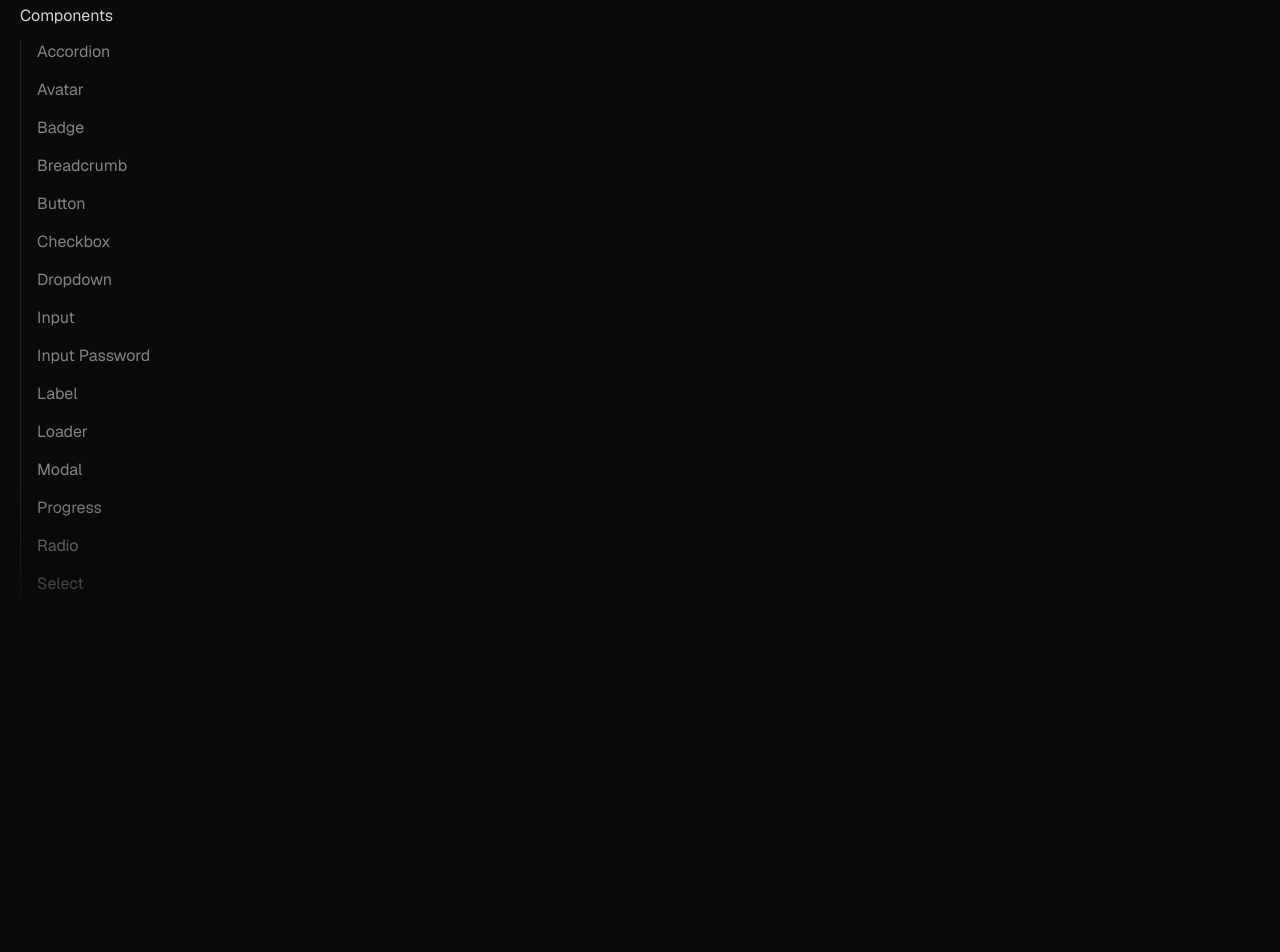
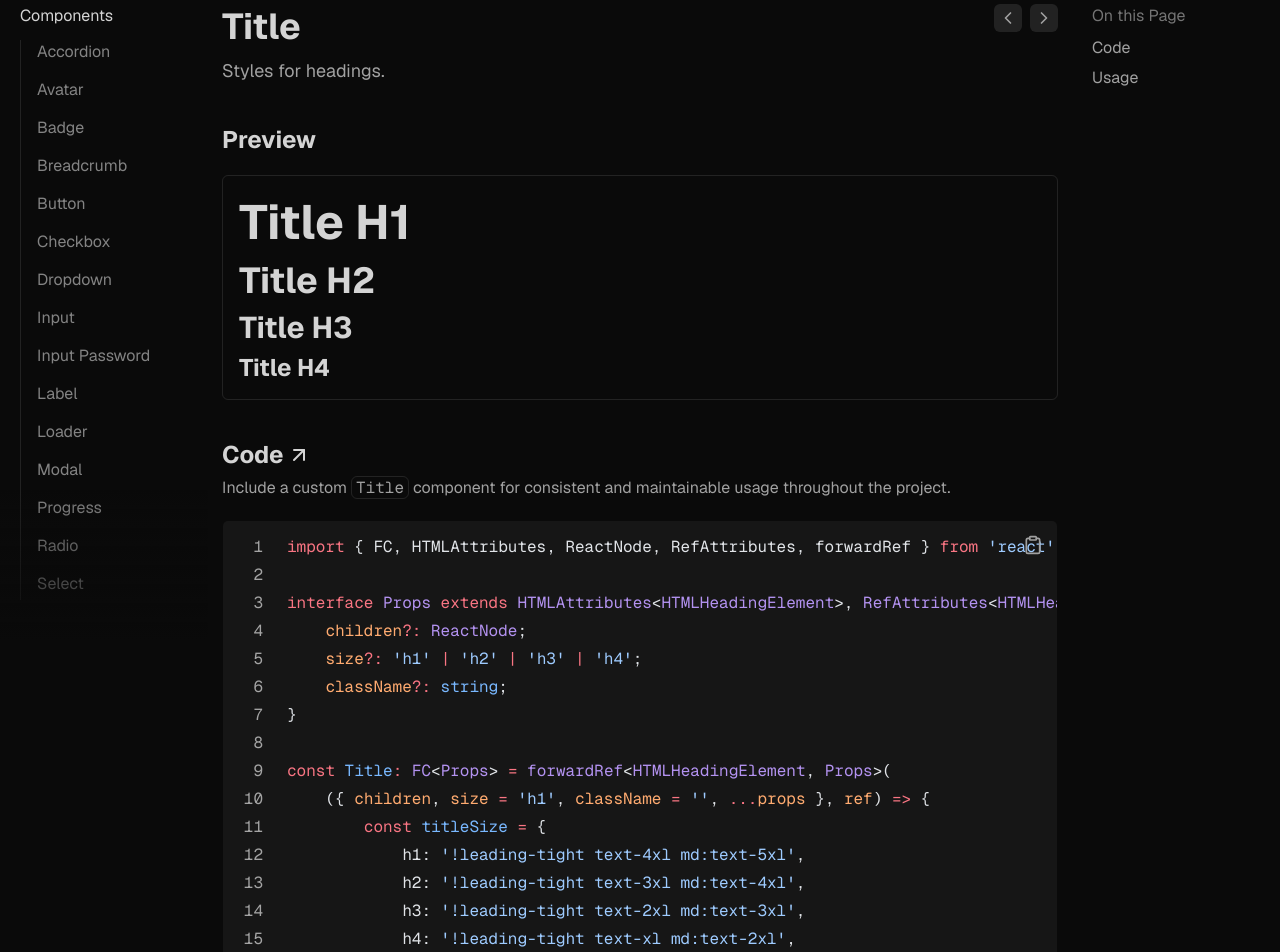
Before and after one commit to dimarogkov/next-template, a Next.js app: page /documentation/title in a window 1280 px wide. Shown: the part 160-1112 px from the top of the page. Before the commit the page ends 800 px from the top, so only its background shows below. Built offline with nearby package versions, Linux system fonts and the light colour scheme.

Commit message:
add TitlePage

```diff
--- a/app/documentation/(componentsPages)/title/page.tsx
+++ b/app/documentation/(componentsPages)/title/page.tsx
@@ -1,15 +1,47 @@
 import { Metadata } from 'next';
+import { TITLE_CODE, TITLE_USAGE_CODE } from '@/src/variables/code';
+import { IDocumentationData, IDocumentationCodeSection } from '@/src/types/interfaces/DocumentationData';
+import { DocumentationClient } from '@/src/components/blocks';
+import { TitlePreview } from '@/src/components/elements/preview';
+import { Text } from '@/src/components/ui';
 
 export const metadata: Metadata = {
-    title: 'Page',
+    title: 'Title',
 };
 
-const Page = () => {
-    return (
-        <div>
-            <div>Page</div>
-        </div>
-    );
+const TitlePage = () => {
+    const codeSections: IDocumentationCodeSection[] = [
+        {
+            id: 'code',
+            title: 'Code',
+            link: 'https://github.com/dimarogkov/next-template/tree/master/src/components/ui/Title.tsx',
+            description: (
+                <Text>
+                    Include a custom <span className='badge-item'>Title</span> component for consistent and maintainable
+                    usage throughout the project.
+                </Text>
+            ),
+            withAccordion: false,
+            codeArr: [TITLE_CODE],
+        },
+        {
+            id: 'usage',
+            title: 'Usage',
+            link: '',
+            description: null,
+            withAccordion: false,
+            codeArr: [TITLE_USAGE_CODE],
+        },
+    ];
+
+    const data: IDocumentationData = {
+        title: 'Title',
+        description: 'Styles for headings.',
+        preview: <TitlePreview />,
+        codeSections,
+    };
+
+    return <DocumentationClient data={data} />;
 };
 
-export default Page;
+export default TitlePage;
--- /dev/null
+++ b/src/components/elements/preview/TitlePreview.tsx
@@ -0,0 +1,14 @@
+import { Title } from '@/src/components/ui';
+
+const TitlePreview = () => {
+    return (
+        <div className='relative flex flex-col gap-1.5 w-full'>
+            <Title>Title H1</Title>
+            <Title size='h2'>Title H2</Title>
+            <Title size='h3'>Title H3</Title>
+            <Title size='h4'>Title H4</Title>
+        </div>
+    );
+};
+
+export default TitlePreview;
--- a/src/components/elements/preview/index.ts
+++ b/src/components/elements/preview/index.ts
@@ -18,6 +18,7 @@ import SwitchPreview from './SwitchPreview';
 import TabsPreview from './TabsPreview';
 import TextareaPreview from './TextareaPreview';
 import TextPreview from './TextPreview';
+import TitlePreview from './TitlePreview';
 
 export {
     AccordionPreview,
@@ -40,4 +41,5 @@ export {
     TabsPreview,
     TextPreview,
     TextareaPreview,
+    TitlePreview,
 };
--- a/src/variables/code/title/title.ts
+++ b/src/variables/code/title/title.ts
@@ -6,13 +6,13 @@ interface Props extends HTMLAttributes<HTMLHeadingElement>, RefAttributes<HTMLHe
     className?: string;
 }
 
-export const Title: FC<Props> = forwardRef<HTMLHeadingElement, Props>(
+const Title: FC<Props> = forwardRef<HTMLHeadingElement, Props>(
     ({ children, size = 'h1', className = '', ...props }, ref) => {
         const titleSize = {
-			h1: 'text-4xl md:text-5xl',
-			h2: 'text-3xl md:text-4xl',
-			h3: 'text-2xl md:text-3xl',
-			h4: 'text-xl md:text-2xl',
+            h1: '!leading-tight text-4xl md:text-5xl',
+            h2: '!leading-tight text-3xl md:text-4xl',
+            h3: '!leading-tight text-2xl md:text-3xl',
+            h4: '!leading-tight text-xl md:text-2xl',
         };
 
         return (
@@ -59,4 +59,8 @@ export const Title: FC<Props> = forwardRef<HTMLHeadingElement, Props>(
             </>
         );
     }
-);`;
+);
+
+Title.displayName = 'Title';
+export default Title;
+`;
```
Lines whose indentation alone changed are shown as unchanged.
